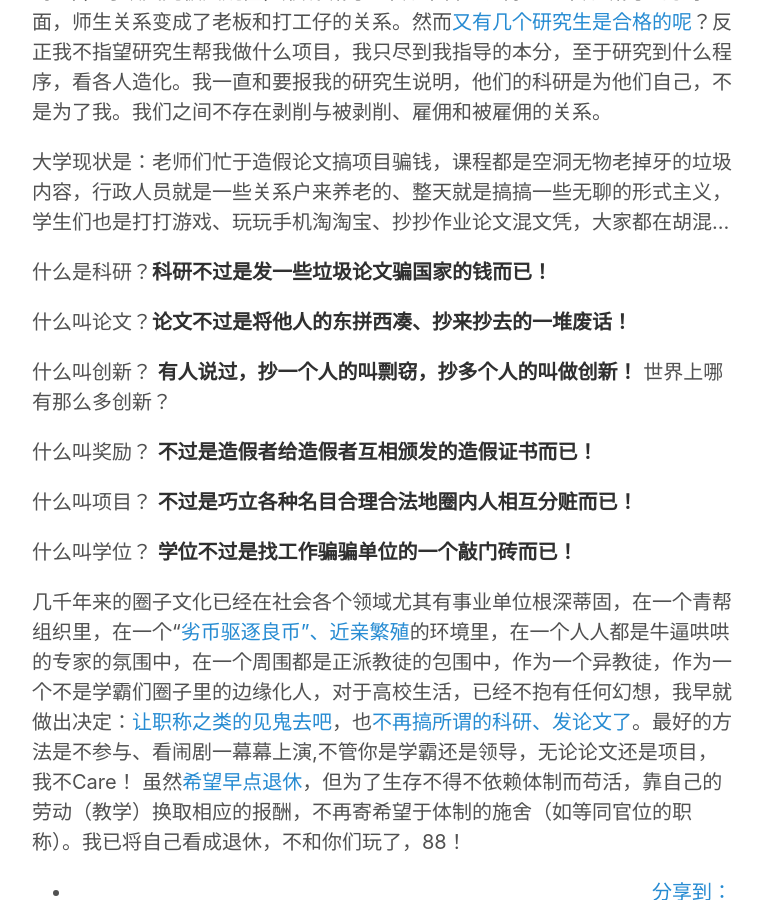
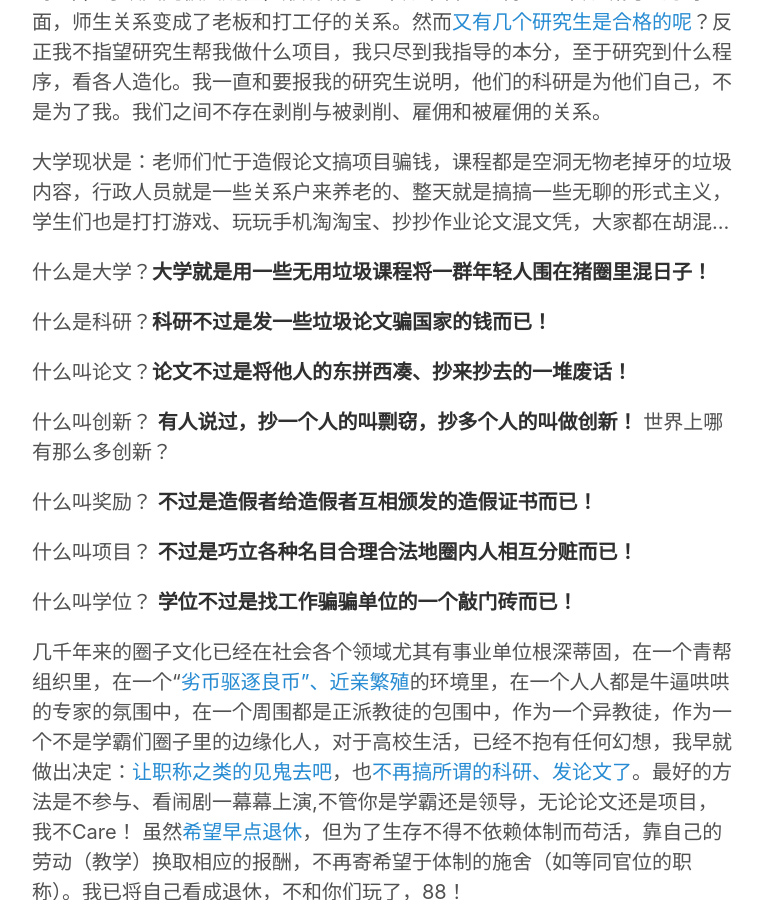
Before and after one commit to hwdong/hwdong-old.github.io, a Jekyll site: the page built from _posts/2014-01-10-不再参与任何科研项目，等待退休.md, in a window 1280 px wide and 900 px high, scrolled down 1214 px. Shown: the whole window, without its empty margins (258-1021 px from the left). Built offline with Jekyll 4.4.1, drawn with Linux system fonts in a browser that asks for light colours; comment, search, counter and statistics services are not loaded.

Commit message:
Update 2014-01-10-不再参与任何科研项目，等待退休.md

```diff
--- a/_posts/2014-01-10-不再参与任何科研项目，等待退休.md
+++ b/_posts/2014-01-10-不再参与任何科研项目，等待退休.md
@@ -16,6 +16,8 @@ comments: true
 
 大学现状是：老师们忙于造假论文搞项目骗钱，课程都是空洞无物老掉牙的垃圾内容，行政人员就是一些关系户来养老的、整天就是搞搞一些无聊的形式主义，学生们也是打打游戏、玩玩手机淘淘宝、抄抄作业论文混文凭，大家都在胡混...
 
+什么是大学？**大学就是用一些无用垃圾课程将一群年轻人围在猪圈里混日子！**
+
 什么是科研？**科研不过是发一些垃圾论文骗国家的钱而已！**
 
 什么叫论文？**论文不过是将他人的东拼西凑、抄来抄去的一堆废话！**
```
